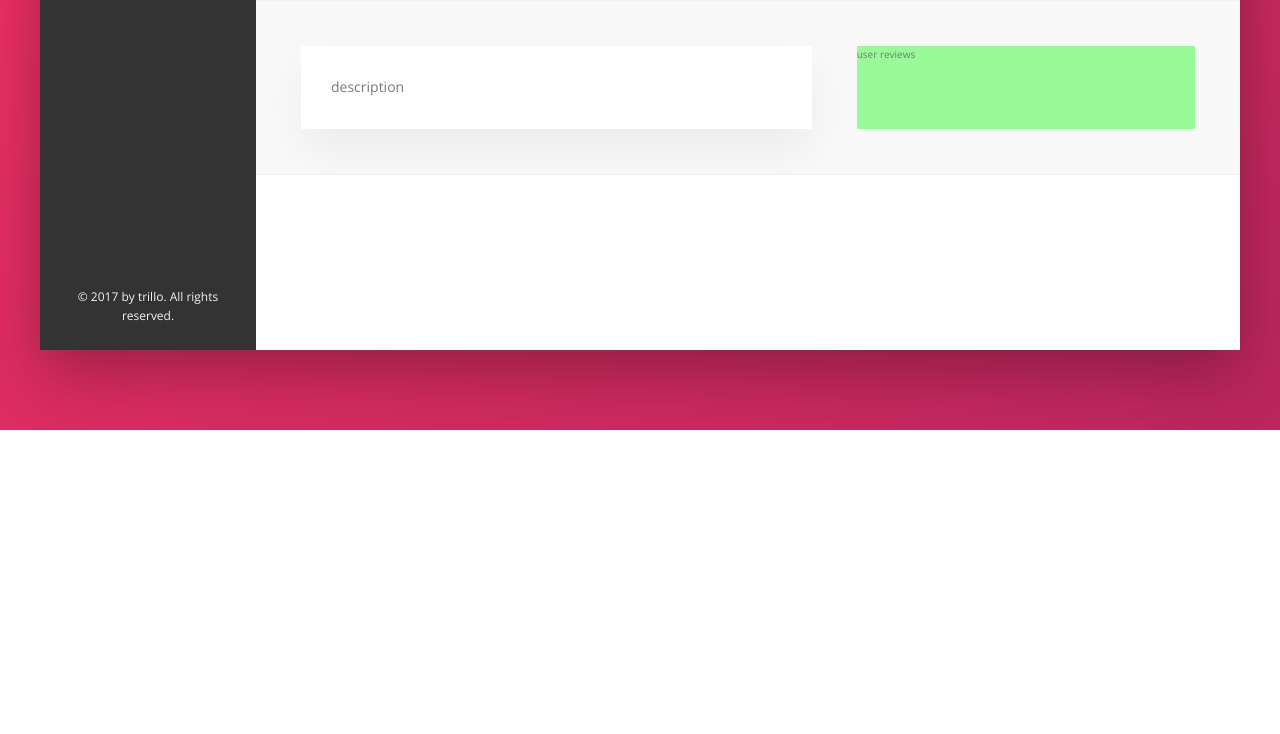
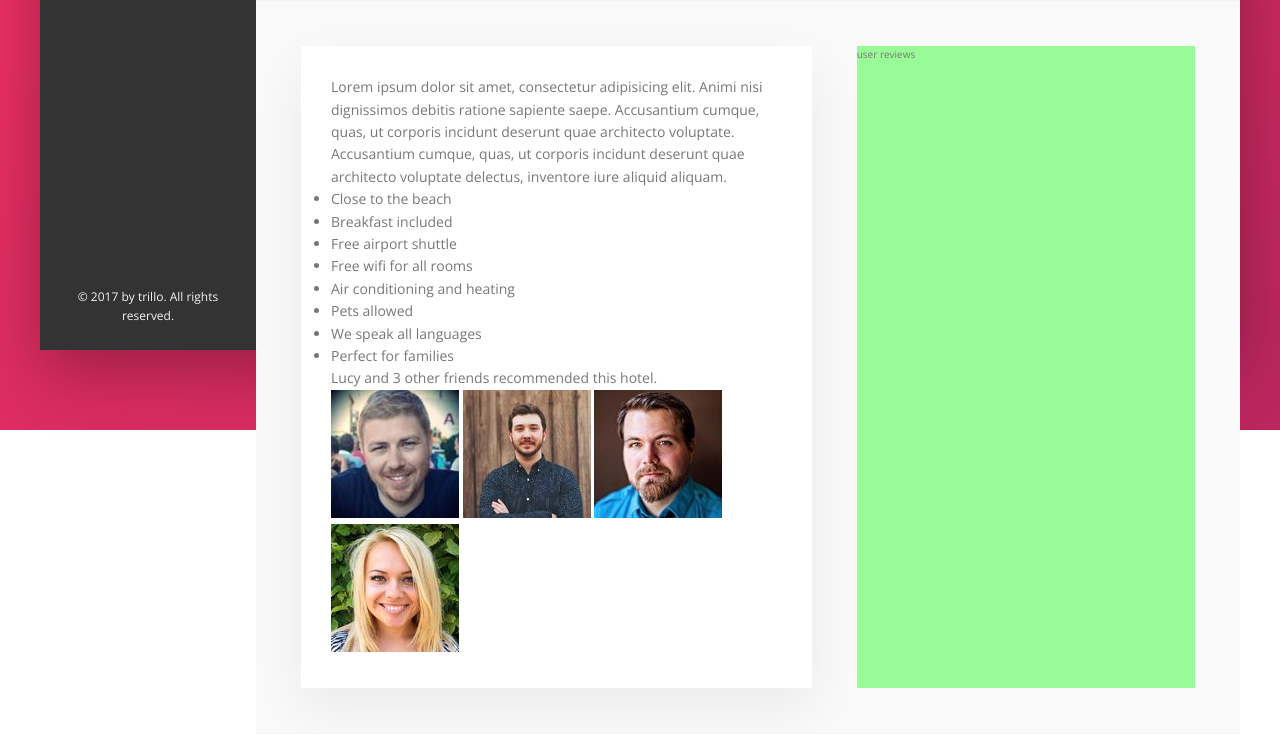
Before and after one commit to kcodegit/flex-booking, a website: page index.html in a window 1280 px wide. Shown: the part 600-1334 px from the top of the page. Before the commit the page ends 1030 px from the top, so only its background shows below. Drawn offline with nearby package versions, Linux system fonts and the light colour scheme; files that its build step writes are made by us from their sources.

Commit message:
Markup the description contents

```diff
--- a/index.html
+++ b/index.html
@@ -137,7 +137,35 @@
           <!-- detail -->
           <div class="detail">
             <div class="description">
-              description
+              <p class="paragraph">
+                Lorem ipsum dolor sit amet, consectetur adipisicing elit. Animi nisi dignissimos debitis ratione
+                sapiente saepe. Accusantium cumque, quas, ut corporis incidunt deserunt quae architecto voluptate.
+              </p>
+              <p class="paragraph">
+                Accusantium cumque, quas, ut corporis incidunt deserunt quae architecto voluptate delectus, inventore
+                iure aliquid aliquam.
+              </p>
+              <ul class="list">
+                <li class="list__item">Close to the beach</li>
+                <li class="list__item">Breakfast included</li>
+                <li class="list__item">Free airport shuttle</li>
+                <li class="list__item">Free wifi for all rooms</li>
+                <li class="list__item">Air conditioning and heating</li>
+                <li class="list__item">Pets allowed</li>
+                <li class="list__item">We speak all languages</li>
+                <li class="list__item">Perfect for families</li>
+              </ul>
+              <div class="recommend">
+                <p class="recommend__count">
+                  Lucy and 3 other friends recommended this hotel.
+                </p>
+                <p class="recommend__friends">
+                  <img src="img/user-3.jpg" alt="user photo 3" class="recommend__photo" />
+                  <img src="img/user-4.jpg" alt="user photo 4" class="recommend__photo" />
+                  <img src="img/user-5.jpg" alt="user photo 5" class="recommend__photo" />
+                  <img src="img/user-6.jpg" alt="user photo 6" class="recommend__photo" />
+                </p>
+              </div>
             </div>
 
             <div class="user-reviews">
```
